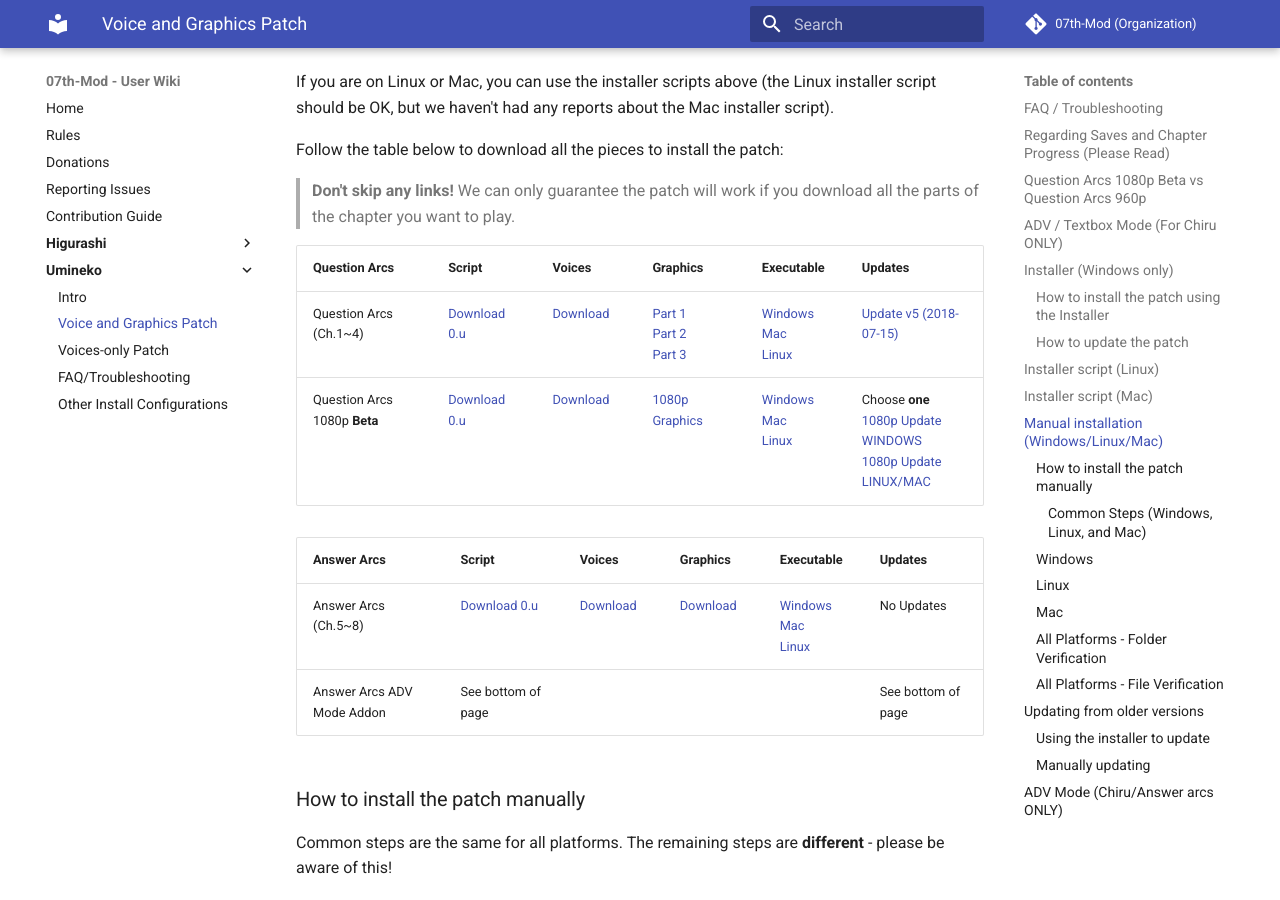
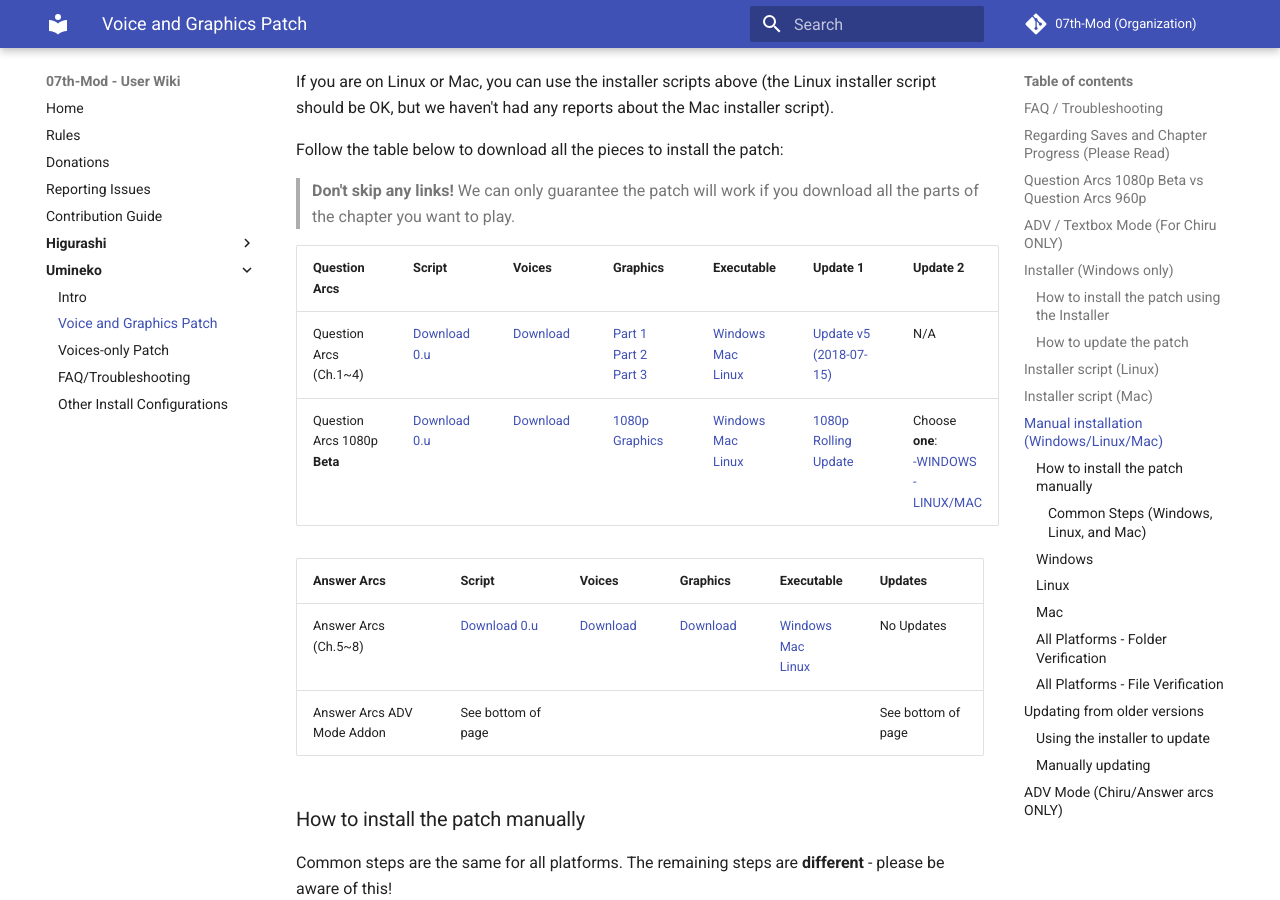
Before and after one commit to 07th-mod/wiki, an MkDocs documentation site: the page built from docs/Umineko/Umineko-Part-1---Voice-and-Graphics-Patch.md, in a window 1280 px wide and 900 px high, scrolled down 4579 px. Built offline with MkDocs 1.6.1 and Material for MkDocs 9.7.7, drawn with Linux system fonts in a browser that asks for light colours.

Commit message:
Umineko - Update download links

```diff
--- a/docs/Umineko/Umineko-Part-1---Voice-and-Graphics-Patch.md
+++ b/docs/Umineko/Umineko-Part-1---Voice-and-Graphics-Patch.md
@@ -138,7 +138,8 @@
 <th>Voices</th>
 <th>Graphics</th>
 <th>Executable</th>
-<th>Updates</th>
+<th>Update 1</th>
+<th>Update 2</th>
 </tr>
 </thead>
 <tbody>
@@ -149,6 +150,7 @@
 <td><a href="https://07th-mod.com/Beato/Umineko-Graphics.zip.001">Part 1</a> <br> <a href="https://07th-mod.com/Beato/Umineko-Graphics.zip.002">Part 2</a> <br> <a href="https://07th-mod.com/Beato/Umineko-Graphics.zip.003">Part 3</a></td>
 <td><a href="https://07th-mod.com/Beato/Umineko1to4.exe">Windows</a> <br> <a href="https://07th-mod.com/Beato/0utf_umineko1to4.app.zip">Mac</a> <br> <a href="https://07th-mod.com/Beato/Umineko1to4">Linux</a></td>
 <td><a href="https://07th-mod.com/Beato/Umineko-Update-v5_2018_07_15.zip">Update v5 (2018-07-15)</a></td>
+<td>N/A</td>
 </tr>
 <tr class="even">
 <td>Question Arcs 1080p <strong>Beta</strong></td>
@@ -156,9 +158,11 @@
 <td><a href="https://07th-mod.com/Beato/Umineko-Voices.7z">Download</a></td>
 <td><a href="https://07th-mod.com/Beato/1080p/Umineko-Graphics-1080p.7z">1080p Graphics</a></td>
 <td><a href="https://07th-mod.com/Beato/1080p/Umineko1to4.exe">Windows</a> <br> <a href="https://07th-mod.com/Beato/1080p/0utf_umineko1to4_1080p.zip">Mac</a> <br> <a href="https://07th-mod.com/Beato/1080p/Umineko1to4">Linux</a></td>
-<td>Choose <strong>one</strong>
-    <br> <a href="https://07th-mod.com/Beato/1080p/Umineko-Update-1080p-v2_2018_12_15_WINDOWS.7z">1080p Update WINDOWS</a>
-    <br> <a href="https://07th-mod.com/Beato/1080p/Umineko-Update-1080p-v2_2018_12_15_MAC_LINUX.7z">1080p Update LINUX/MAC</a>
+<td><a href="https://07th-mod.com/Beato/1080p/Umineko-Update-1080p-Rolling-ALL-OS.7z">1080p Rolling Update</a></td>
+<td>
+Choose <strong>one</strong>:
+    <br> <a href="https://07th-mod.com/Beato/1080p/Umineko-Update-1080p-v3_2019_01_03_WINDOWS.7z">-WINDOWS</a>
+    <br> <a href="https://07th-mod.com/Beato/1080p/Umineko-Update-1080p-v3_2019_01_03_MAC_LINUX.7z">-LINUX/MAC</a>
 </td>
 </tr>
 </tbody>
```
